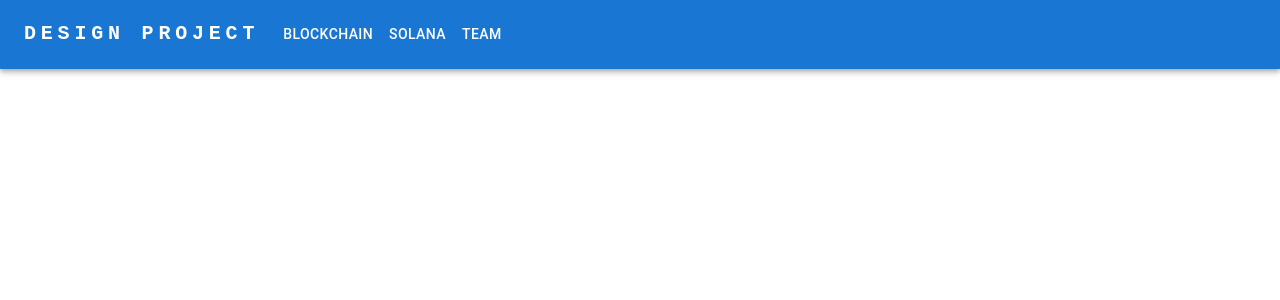
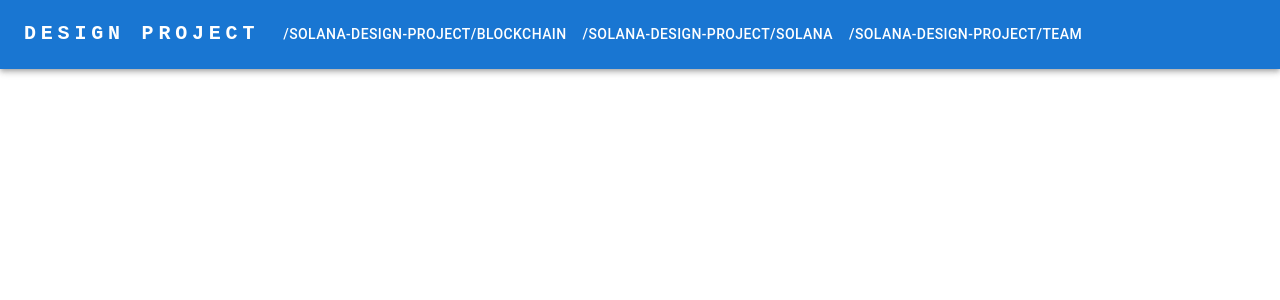
Before and after one commit to YasinSimsek2000/solana-design-project, a Next.js app: page / in a window 1280 px wide. Shown: the top 300 px of the page. Built offline with nearby package versions, Linux system fonts and the light colour scheme.

Commit message:
Some changes

```diff
--- a/src/components/NavigationBar.tsx
+++ b/src/components/NavigationBar.tsx
@@ -10,8 +10,8 @@ import Button from '@mui/material/Button';
 import AdbIcon from '@mui/icons-material/Adb';
 
 function ResponsiveAppBar() {
-    const pathname = ""
-    // const pathname = "solana-design-project/";
+    // const pathname = ""
+    const pathname = "/solana-design-project";
     const pages = [
         ['Blockchain', pathname.concat("/blockchain")],
         ['Solana', pathname.concat("/solana")],
@@ -78,8 +78,9 @@ function ResponsiveAppBar() {
                                 href={page[1]}
                                 onClick={handleCloseNavMenu}
                                 sx={{ my: 2, color: 'white', display: 'block' }}
+
                             >
-                                {page[0]}
+                                {page[1]}
                             </Button>
                         ))}
                     </Box>
```
